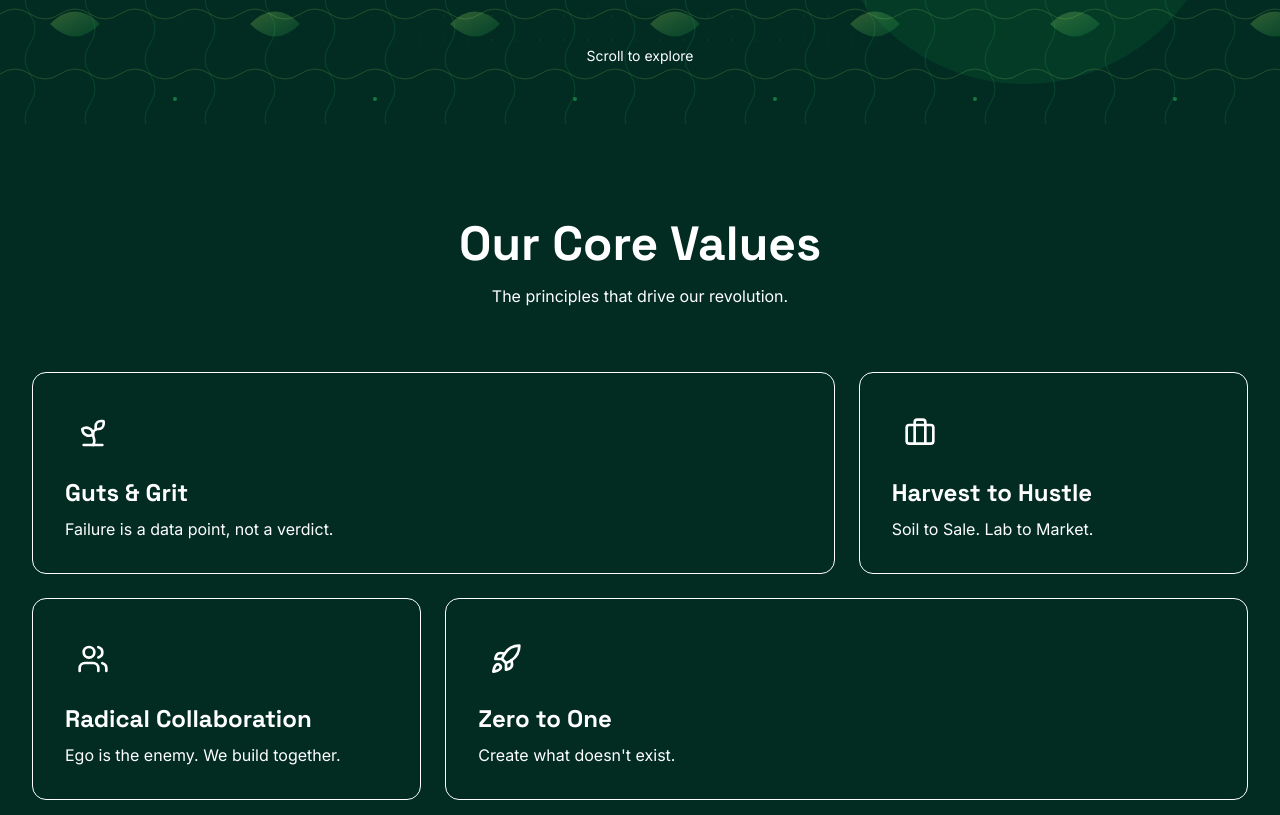
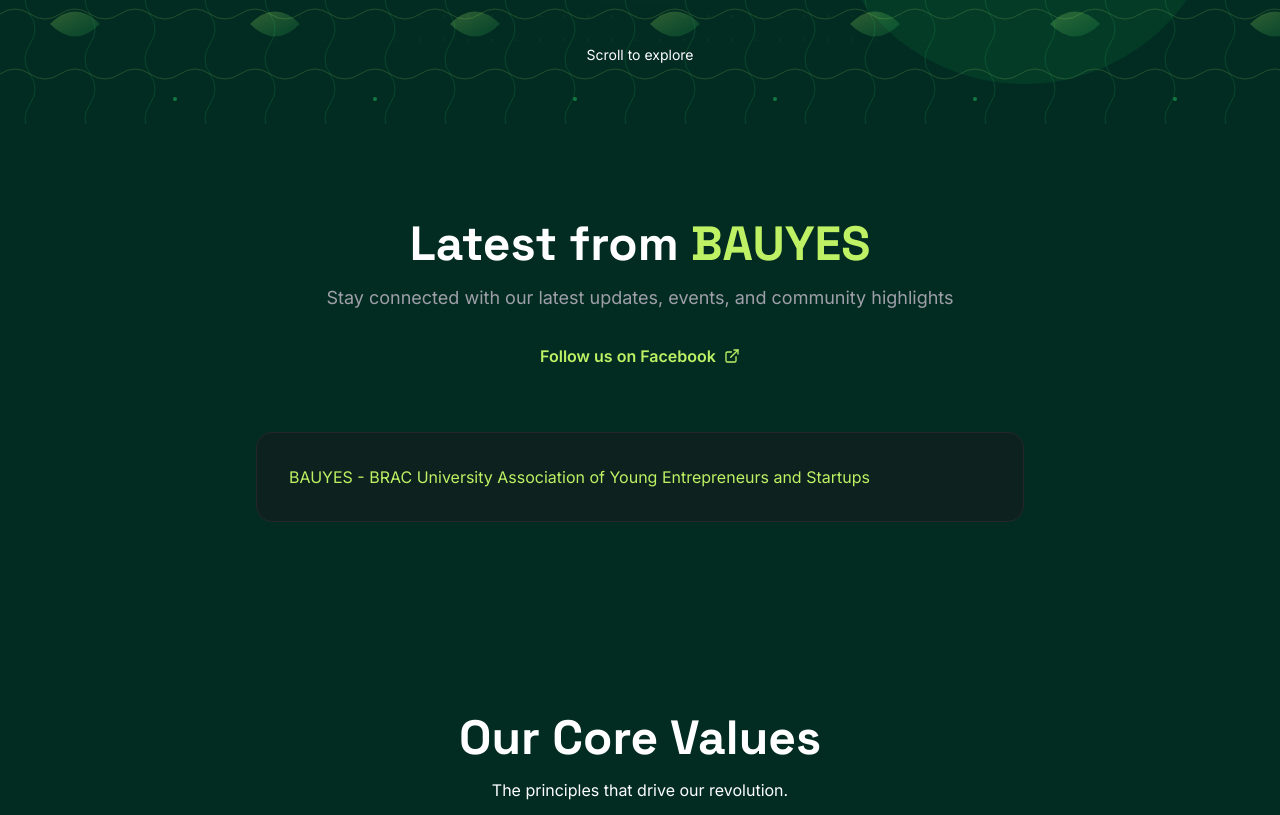
Before and after one commit to ZubairZerok/bauyes-platform, a Next.js app: page / in a window 1280 px wide. Shown: the part 740-1555 px from the top of the page. Built offline with nearby package versions, Linux system fonts and the light colour scheme; no server answers.

Commit message:
Feature: Add Facebook feed carousel to homepage and fix squad page type issues

```diff
--- a/app/layout.tsx
+++ b/app/layout.tsx
@@ -39,6 +39,10 @@
   return (
     <html lang="en">
       <body className={`${inter.variable} ${spaceGrotesk.variable} ${cinzel.variable} antialiased bg-[#022c22] text-white min-h-screen flex flex-col`}>
+        {/* Facebook SDK */}
+        <div id="fb-root"></div>
+        <script async defer crossOrigin="anonymous" src="https://connect.facebook.net/en_US/sdk.js#xfbml=1&version=v18.0" nonce="YOUR_NONCE"></script>
+
         <Navbar user={user} />
         <StickySocials />
         <main className="flex-grow pt-16">
--- a/app/members/page.tsx
+++ b/app/members/page.tsx
@@ -17,6 +17,7 @@
         bio_short: `${profile.total_xp} XP`,
         bio_long: profile.bio || "No bio available",
         profile_image: profile.avatar_url || null,
+        image_url: profile.avatar_url || null,
         social_links: {},
         achievements: [],
         status: "active" as const,
--- a/app/page.tsx
+++ b/app/page.tsx
@@ -1,5 +1,6 @@
 import { GridBackground } from "@/components/ui/GridBackground";
 import { Hero } from "@/components/home/Hero";
+import { FacebookFeed } from "@/components/home/FacebookFeed";
 import { CoreValues } from "@/components/home/CoreValues";
 
 export default function Home() {
@@ -8,6 +9,7 @@
       <GridBackground />
       <main className="relative z-10">
         <Hero />
+        <FacebookFeed />
         <CoreValues />
       </main>
     </div>
--- /dev/null
+++ b/components/home/FacebookFeed.tsx
@@ -0,0 +1,68 @@
+"use client";
+
+import { motion } from "framer-motion";
+import { ExternalLink } from "lucide-react";
+
+const FACEBOOK_PAGE_URL = "https://www.facebook.com/yesofbau";
+
+export function FacebookFeed() {
+    return (
+        <section className="py-24 px-4 md:px-8 bg-gradient-to-b from-voidBlack to-voidBlack/95">
+            <div className="max-w-7xl mx-auto">
+                {/* Header */}
+                <motion.div
+                    initial={{ opacity: 0, y: 20 }}
+                    whileInView={{ opacity: 1, y: 0 }}
+                    viewport={{ once: true }}
+                    transition={{ duration: 0.6 }}
+                    className="text-center mb-16"
+                >
+                    <h2 className="text-4xl md:text-5xl font-display font-bold mb-4 text-white">
+                        Latest from <span className="text-bauyesLime">BAUYES</span>
+                    </h2>
+                    <p className="text-zinc-400 text-lg max-w-2xl mx-auto mb-8">
+                        Stay connected with our latest updates, events, and community highlights
+                    </p>
+                    <a
+                        href={FACEBOOK_PAGE_URL}
+                        target="_blank"
+                        rel="noopener noreferrer"
+                        className="inline-flex items-center gap-2 text-bauyesLime hover:text-bauyesLime/80 transition-colors font-semibold"
+                    >
+                        Follow us on Facebook
+                        <ExternalLink className="w-4 h-4" />
+                    </a>
+                </motion.div>
+
+                {/* Facebook Page Plugin */}
+                <motion.div
+                    initial={{ opacity: 0, y: 30 }}
+                    whileInView={{ opacity: 1, y: 0 }}
+                    viewport={{ once: true }}
+                    transition={{ duration: 0.6, delay: 0.2 }}
+                    className="flex justify-center"
+                >
+                    <div className="bg-zinc-900/50 border border-zinc-800 rounded-2xl p-6 md:p-8 max-w-3xl w-full">
+                        <div
+                            className="fb-page"
+                            data-href={FACEBOOK_PAGE_URL}
+                            data-tabs="timeline"
+                            data-width="500"
+                            data-height="600"
+                            data-small-header="false"
+                            data-adapt-container-width="true"
+                            data-hide-cover="false"
+                            data-show-facepile="false"
+                        >
+                            <blockquote cite={FACEBOOK_PAGE_URL} className="fb-xfbml-parse-ignore">
+                                <a href={FACEBOOK_PAGE_URL} className="text-bauyesLime hover:underline">
+                                    BAUYES - BRAC University Association of Young Entrepreneurs and Startups
+                                </a>
+                            </blockquote>
+                        </div>
+                    </div>
+                </motion.div>
+            </div>
+        </section>
+    );
+}
```
